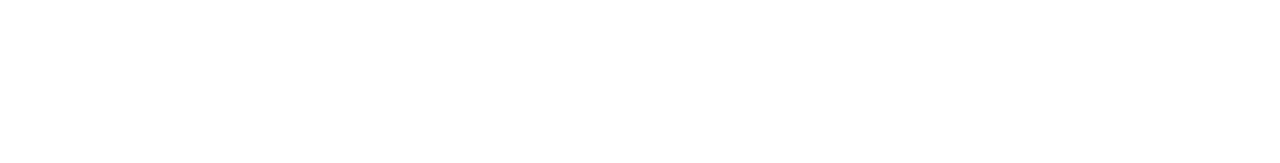
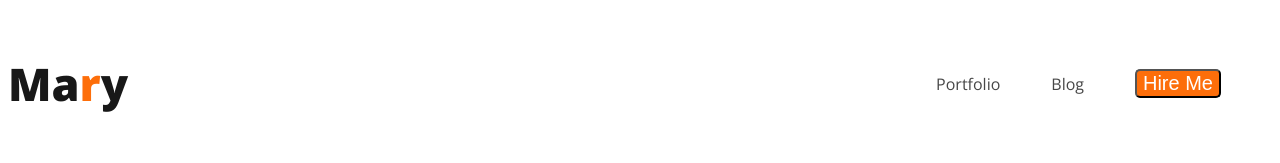
Before and after one commit to Arafat1652/developer-portfolio, a plain HTML site: page index.html in a window 1280 px wide. Drawn offline with nearby package versions, Linux system fonts and the light colour scheme.

Commit message:
added nav

```diff
--- a/index.html
+++ b/index.html
@@ -4,9 +4,22 @@
     <meta charset="UTF-8">
     <meta name="viewport" content="width=device-width, initial-scale=1.0">
     <title>Web Developer Portfolio</title>
+    <link rel="preconnect" href="https://fonts.googleapis.com">
+<link rel="preconnect" href="https://fonts.gstatic.com" crossorigin>
+<link href="https://fonts.googleapis.com/css2?family=Open+Sans:wght@400;700;800&display=swap" rel="stylesheet">
+    <link rel="stylesheet" href="styles/portfolio.css">
 </head>
 <body>
     <header>
+        <nav>
+            <h3 class="nav-title">Ma<span class="text-primary">r</span>y
+            </h3>
+            <ul>
+                <li><a href="">Portfolio</a></li>
+                <li><a href="">Blog</a></li>
+                <li><button class="btn-primary">Hire Me</button></li>
+            </ul>
+        </nav>
 
     </header>
     <main>
--- /dev/null
+++ b/styles/portfolio.css
@@ -0,0 +1,38 @@
+/* common shared styles */
+body {
+  font-family: "Open Sans", sans-serif;
+}
+.text-primary {
+  color: #fd6e0a;
+}
+.btn-primary {
+    border-radius: 5px;
+    font-size: 20px;
+    font-weight: 700px;
+    color: white;
+    background: #FD6E0A;
+}
+
+/* nav related style */
+nav {
+  display: flex;
+  justify-content: space-between;
+    align-items: center;
+}
+.nav-title {
+  color: #181818;
+  font-size: 45px;
+  font-weight: 800;
+}
+nav > ul {
+  display: flex;
+  align-items: center;
+}
+nav li {
+  list-style: none;
+  margin-right: 51px;
+}
+nav a {
+  text-decoration: none;
+  color: #474747;
+}
```
